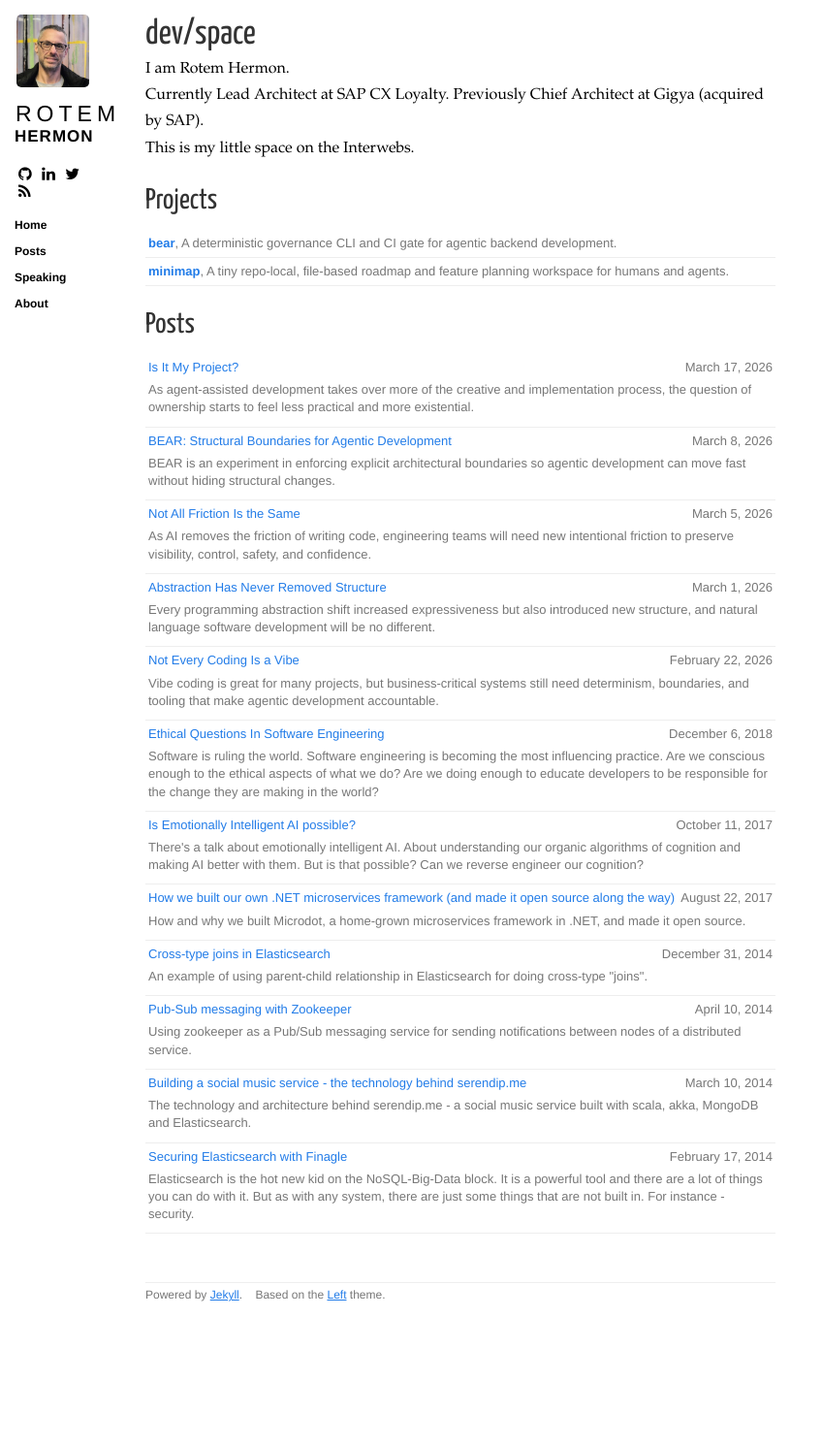
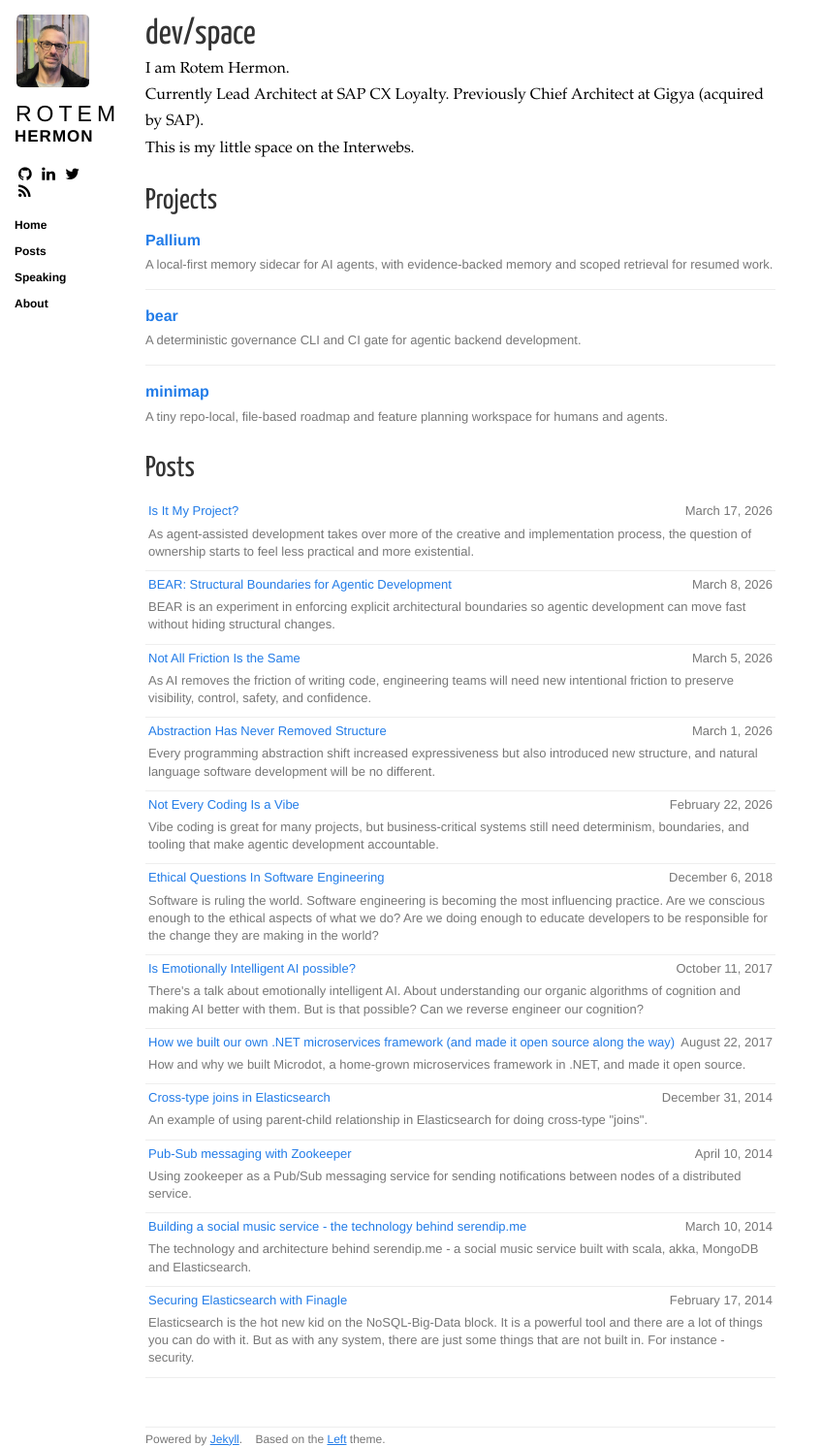
Before and after one commit to rore/rore.github.com, a Jekyll site: the page built from index.html, in a window 1280 px wide. Shown: the whole page at 97% size, without its empty margins (0-848 px from the left). Built offline with Jekyll 4.4.1, drawn with Linux system fonts in a browser that asks for light colours; before the commit the page ends 1342 px from its top, so only the background shows below that.

Commit message:
Update homepage projects section

```diff
--- a/css/base.css
+++ b/css/base.css
@@ -140,7 +140,7 @@ a {
     margin: 1em 1em 0 1em;
     color: #444; }
     .content blockquote cite:before {
-      content: '— '; }
+      content: '\2014 '; }
     .content blockquote cite {
       display: block;
       margin-top: .5em;
@@ -200,6 +200,31 @@ a {
       .content .listing .sublist a:hover {
         text-decoration: underline; }
 
+  .content .projects {
+    margin: 14px 0 28px 0;
+    padding: 0;
+    font-family: Helvetica, sans-serif; }
+    .content .projects li {
+      list-style: none;
+      margin: 0 0 16px 0;
+      padding: 0 0 14px 0;
+      border-bottom: 1px solid #eeeeee; }
+    .content .projects li:last-child {
+      margin-bottom: 0;
+      border-bottom: none;
+      padding-bottom: 0; }
+    .content .projects a {
+      display: inline-block;
+      font-size: 16px;
+      font-weight: bold;
+      text-decoration: none; }
+      .content .projects a:hover {
+        text-decoration: underline; }
+    .content .projects p {
+      margin: 4px 0 0 0;
+      font-size: 13px;
+      line-height: 1.6em;
+      color: #777777; }
 
   .content .meta {
     margin: 10px 0;
--- a/index.html
+++ b/index.html
@@ -10,12 +10,18 @@ title: "Home"
 This is my little space on the Interwebs.
 </p>
 <h2>Projects</h2>
-  <ul class="listing">
+  <ul class="projects">
     <li>
-      <a href="https://github.com/rore/bear-cli" target="_blank" rel="noopener noreferrer"><b>bear</b></a>, A deterministic governance CLI and CI gate for agentic backend development.
+      <a href="https://github.com/rore/Pallium" target="_blank" rel="noopener noreferrer">Pallium</a>
+      <p>A local-first memory sidecar for AI agents, with evidence-backed memory and scoped retrieval for resumed work.</p>
     </li>
     <li>
-      <a href="https://github.com/rore/minimap" target="_blank" rel="noopener noreferrer"><b>minimap</b></a>, A tiny repo-local, file-based roadmap and feature planning workspace for humans and agents.
+      <a href="https://github.com/rore/bear-cli" target="_blank" rel="noopener noreferrer">bear</a>
+      <p>A deterministic governance CLI and CI gate for agentic backend development.</p>
+    </li>
+    <li>
+      <a href="https://github.com/rore/minimap" target="_blank" rel="noopener noreferrer">minimap</a>
+      <p>A tiny repo-local, file-based roadmap and feature planning workspace for humans and agents.</p>
     </li>
   </ul>
 
```
